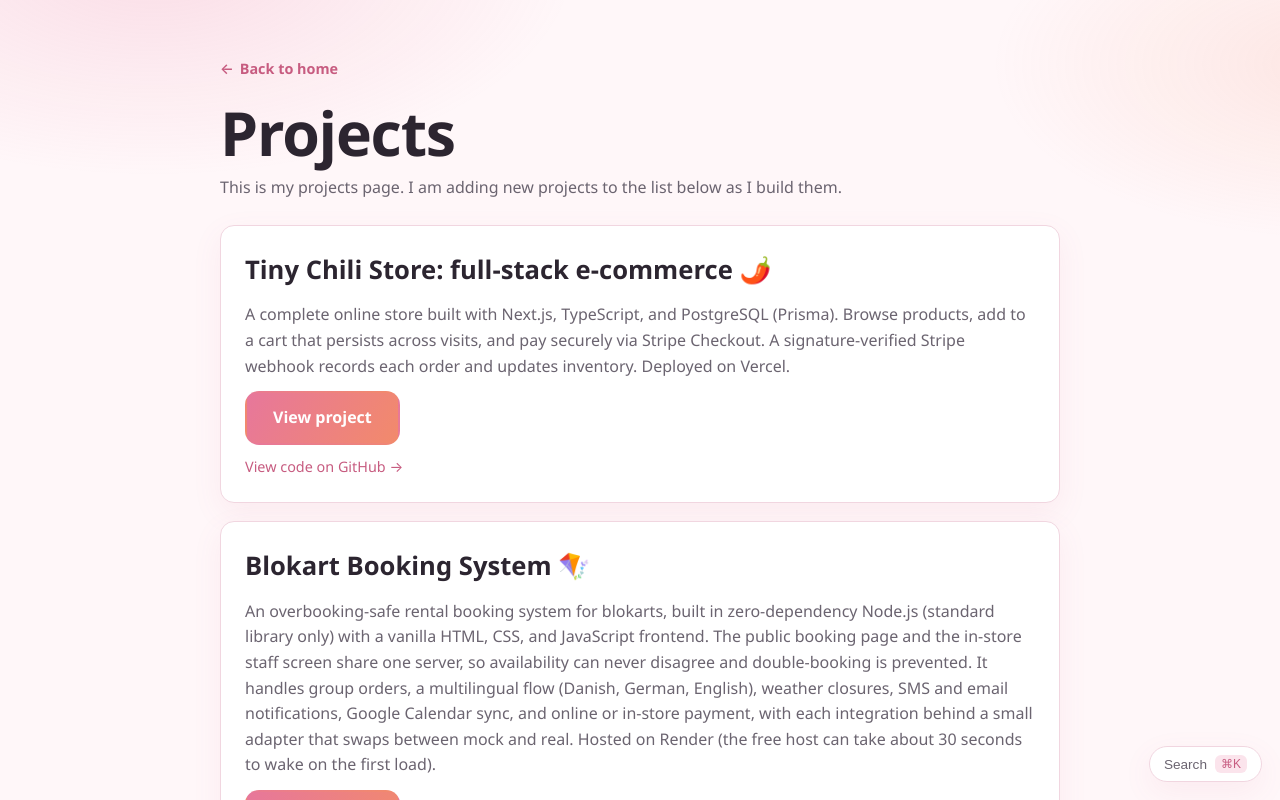
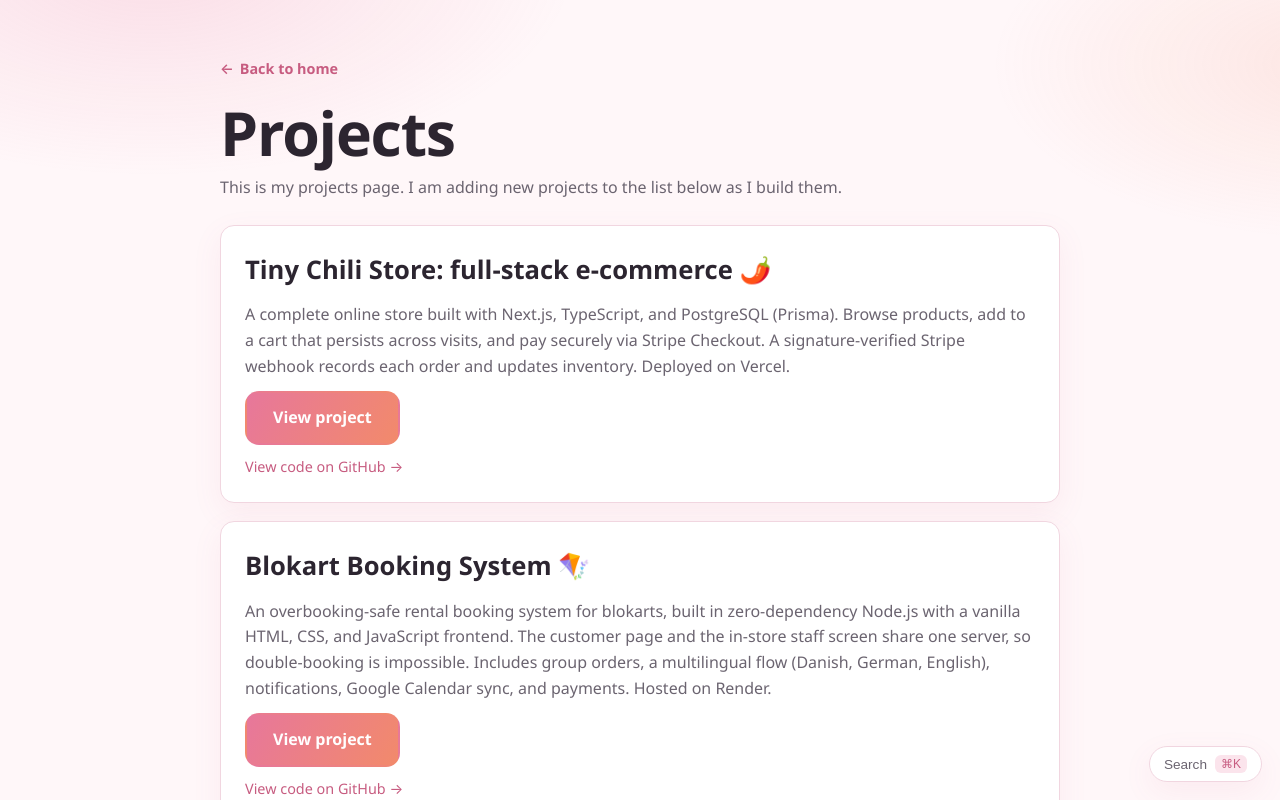
Before and after one commit to Chililove/Portfolio-website, a Next.js app: page /projects in a window 1280 px wide. Shown: the top 800 px of the page. Built offline with nearby package versions, Linux system fonts and the light colour scheme.

Commit message:
edit Blokart Booking System project description

```diff
--- a/data/siteContent.ts
+++ b/data/siteContent.ts
@@ -107,15 +107,11 @@ export const siteContent = {
         title: "Blokart Booking System 🪁",
         description:
           "An overbooking-safe rental booking system for blokarts, built in " +
-          "zero-dependency Node.js (standard library only) with a vanilla " +
-          "HTML, CSS, and JavaScript frontend. The public booking page and the " +
-          "in-store staff screen share one server, so availability can never " +
-          "disagree and double-booking is prevented. It handles group orders, " +
-          "a multilingual flow (Danish, German, English), weather closures, " +
-          "SMS and email notifications, Google Calendar sync, and online or " +
-          "in-store payment, with each integration behind a small adapter that " +
-          "swaps between mock and real. Hosted on Render (the free host can " +
-          "take about 30 seconds to wake on the first load).",
+          "zero-dependency Node.js with a vanilla HTML, CSS, and JavaScript " +
+          "frontend. The customer page and the in-store staff screen share one " +
+          "server, so double-booking is impossible. Includes group orders, a " +
+          "multilingual flow (Danish, German, English), notifications, Google " +
+          "Calendar sync, and payments. Hosted on Render.",
         link: "https://blokart-bookingsystem.onrender.com/",
         repo: "https://github.com/Chililove/Blokart-bookingsystem",
       },
```
